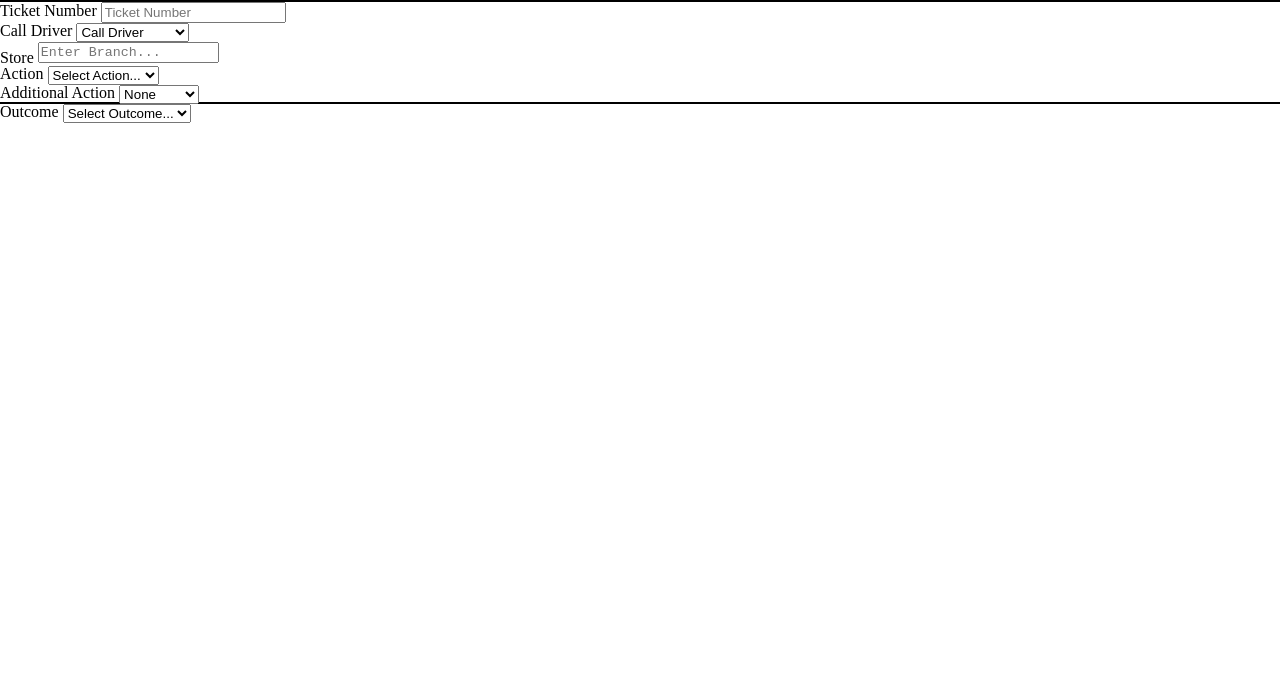
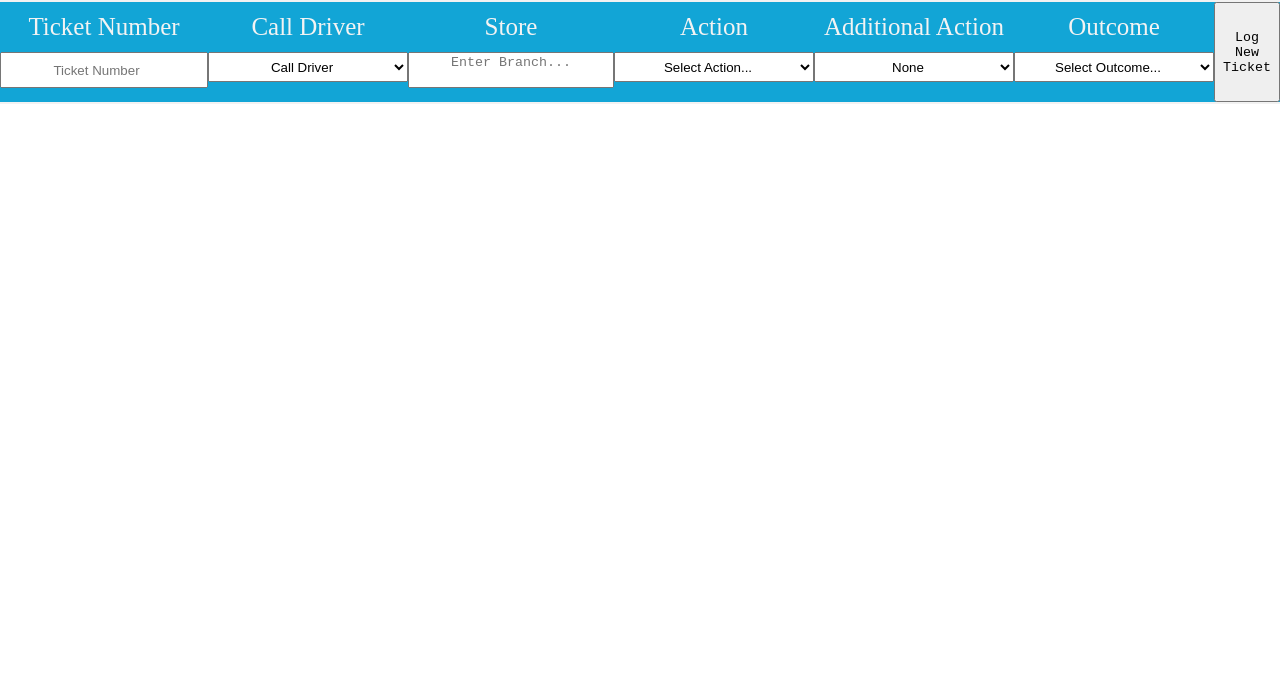
Before and after one commit to Anthonyj47/Ticket-Logger, a plain HTML site: page index.html in a window 1280 px wide. Shown: the part 100-800 px from the top of the page. Drawn offline with Linux system fonts and the light colour scheme.

Commit message:
finished the creation bar

```diff
--- a/CSS/style.scss
+++ b/CSS/style.scss
@@ -2,7 +2,7 @@
     width: 100%;
     height: 100px;
     display: block;
-    border-bottom: 2px solid;
+    border-bottom: 2px solid #f2f2f2;
     h1 {
         font-family: Impact, Haettenschweiler, 'Arial Narrow Bold', sans-serif;
         font-size: 50px;
@@ -15,7 +15,38 @@
 header {
     width: 100%;
     height: 100px;
-    display: block;
-    border-bottom: 2px solid;
-    .create-item {}
+    form {
+        width: 100%;
+        height: 100px;
+        display: block;
+        border-bottom: 2px solid #f2f2f2;
+        display: flex;
+        justify-content: space-around;
+        background-color: #12a5d6;
+        .create-item {
+            display: flex;
+            flex-direction: column;
+            line-height: 50px;
+            label {
+                color: #f3f3f3;
+                font-size: 25px;
+                text-align: center;
+            }
+            input,
+            select,
+            textarea {
+                height: 30px;
+                width: 200px;
+                text-align: center;
+            }
+            button {
+                height: 100%;
+                font-family: 'Courier New', Courier, monospace;
+                &:hover {
+                    color: #f3f3f3;
+                    background-color: #69b31b;
+                }
+            }
+        }
+    }
 }
--- a/index.html
+++ b/index.html
@@ -49,7 +49,7 @@
                 <option value="none">None</option>
                 <option value="follow_up">Follow up</option>
                 <option value="approval">Approval</option>
-                <option value="reasign">Reasign</option>
+                <option value="reassign">Reassign</option>
             </select>
             </div>
             <div class="create-item">
@@ -61,7 +61,9 @@
                 <option value="escalate">Escalate</option>
             </select>
             </div>
-
+            <div class="create-item">
+                <button type="submit">Log New Ticket</button>
+            </div>
         </form>
     </header>
 </body>
```
Also changed, not shown: CSS/style.css, 1 other file.
